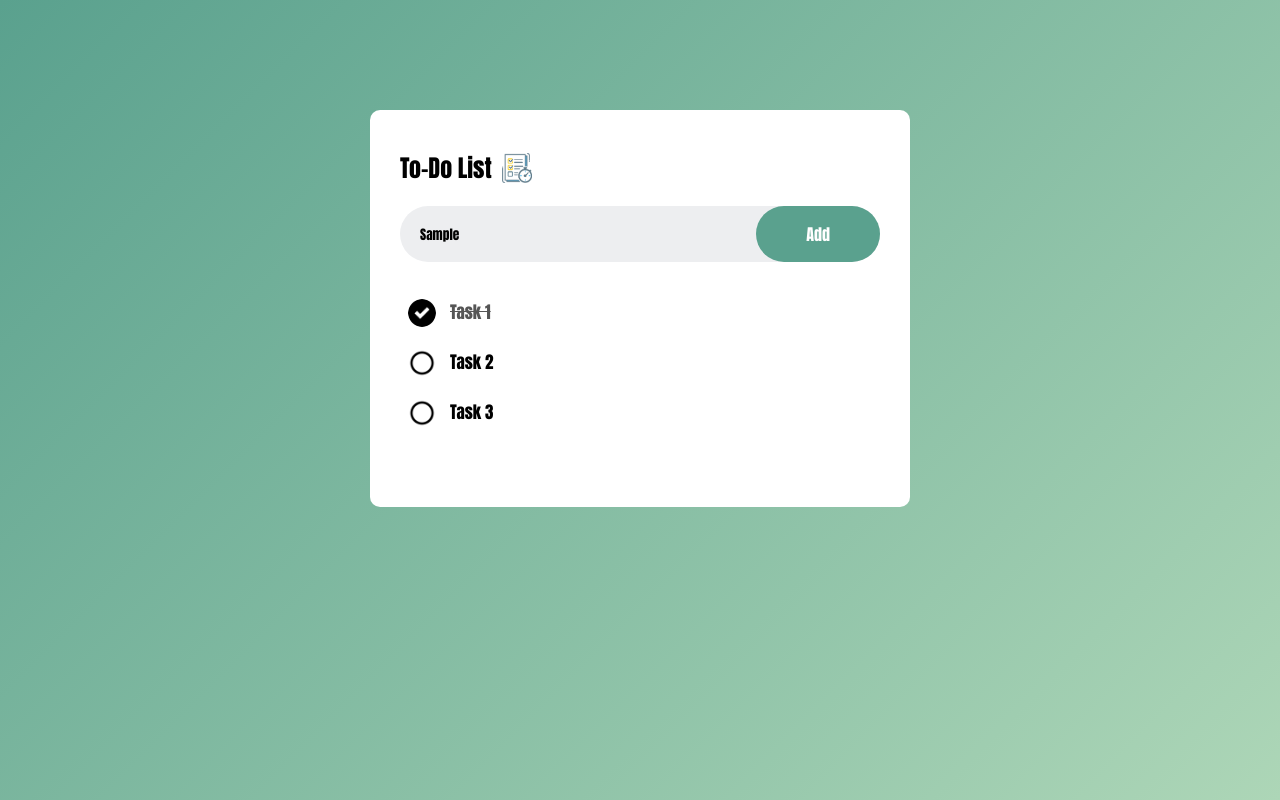
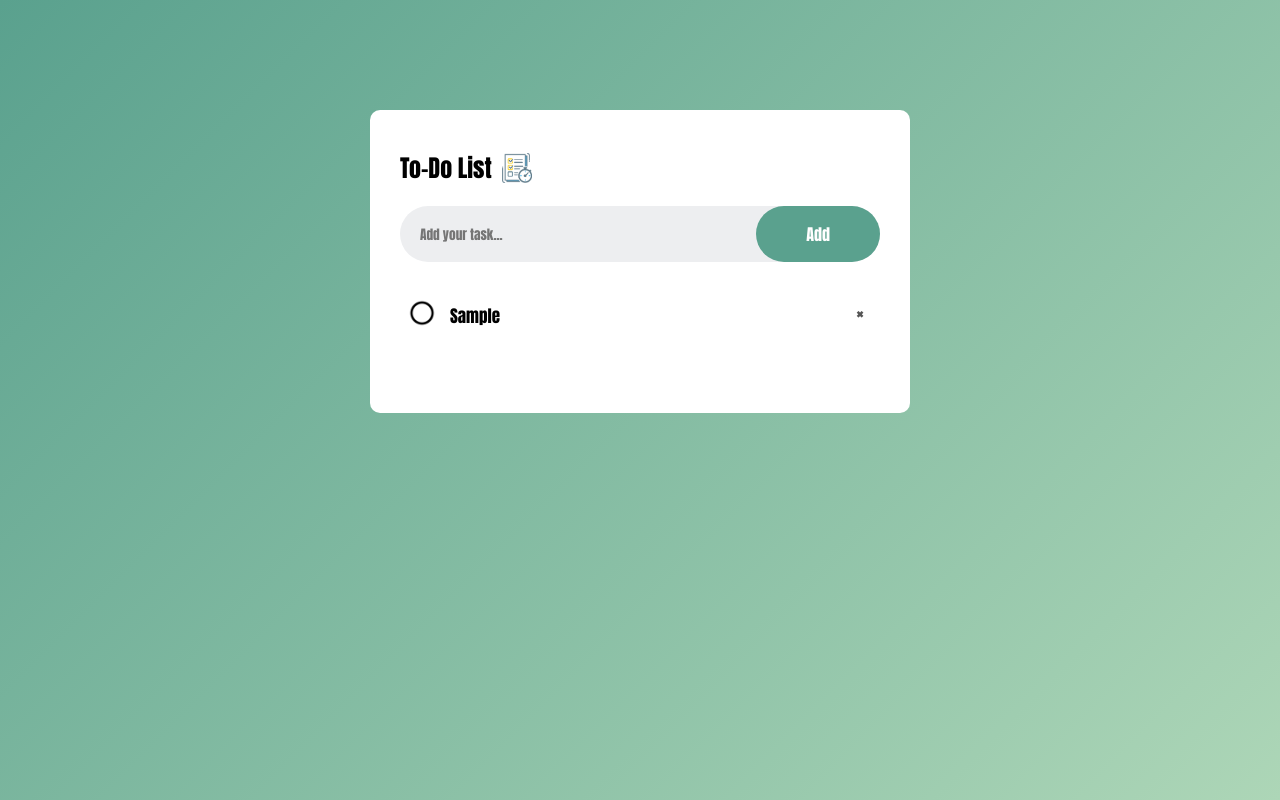
Before and after one commit to KimaX07/ToDoHTML, a plain HTML site: page index.html in a window 1280 px wide. Both pictures are taken after typing "Sample" into the empty fields and a click on the button "Add". Drawn offline with Linux system fonts and the light colour scheme.

Commit message:
Added functionality with JavaScript

```diff
--- a/index.html
+++ b/index.html
@@ -11,14 +11,13 @@
                 <h2>To-Do List <img src="images/plannerIcon.png" width="20%" height="20%"></h2>
                 <div class="row">
                     <input type="text" id="input-box" placeholder="Add your task...">
-                    <button>Add</button>
+                    <button onclick="addTask()">Add</button>
                 </div>
                 <ul id="list-container">
-                    <li class="checked">Task 1</li>
-                    <li>Task 2</li>
-                    <li>Task 3</li>
+
                 </ul>
             </div>
         </div>
+        <script src="script.js"></script>
     </body>
 </html>
--- /dev/null
+++ b/script.js
@@ -0,0 +1,46 @@
+const inputBox = document.getElementById("input-box");
+const listContainer = document.getElementById("list-container");
+
+function addTask()
+{
+    if(inputBox.value === '')
+    {
+        alert("You can't add an empty task.")
+    }
+    else
+    {
+        let li = document.createElement("li")
+        li.innerHTML = inputBox.value;
+        listContainer.appendChild(li);
+        let span = document.createElement("span");
+        span.innerHTML = "\u00d7";
+        li.appendChild(span);
+        inputBox.value = "";
+        saveData();
+    }
+}
+
+listContainer.addEventListener("click", function(e)
+{
+    if(e.target.tagName === "LI")
+    {
+        e.target.classList.toggle("checked");
+        saveData();
+    }
+    else if(e.target.tagName === "SPAN")
+    {
+        e.target.parentElement.remove();
+        saveData();
+    }
+}, false);
+
+function saveData()
+{
+    localStorage.setItem("data", listContainer.innerHTML);
+}
+
+function showTask()
+{
+    listContainer.innerHTML = localStorage.getItem("data");
+}
+showTask();
--- a/style.css
+++ b/style.css
@@ -4,13 +4,15 @@
     font-family: Impact, 'Arial Narrow Bold', sans-serif;
     box-sizing: border-box;
 }
-.container{
+.container
+{
     width: 100%;
     min-height: 100vh;
     background: linear-gradient(135deg, #5aa18e, #add6b7);
     padding: 10px;
 }
-.todo-app{
+.todo-app
+{
     width: 100%;
     max-width: 540px;
     background: #fff;
@@ -18,16 +20,19 @@
     padding: 40px 30px 70px;
     border-radius: 10px;
 }
-.todo-app h2{
-    display: flex;
+.todo-app h2
+{
+display: flex;
     align-items: center;
     margin-bottom: 20px;
 }
-.todo-app img{
+.todo-app img
+{
     width: 30px;
     margin-left: 10px;
 }
-.row{
+.row
+{
     display: flex;
     align-items: center;
     justify-content: space-between;
@@ -36,13 +41,15 @@
     padding-left: 20px;
     margin-bottom: 25px;
 }
-input{
+input
+{
     flex: 1;
     border: none;
     outline: none;
     background: transparent;
 }
-button{
+button
+{
     border: none;
     outline: none;
     padding: 16px 50px;
@@ -52,15 +59,17 @@ button{
     cursor: pointer;
     border-radius: 40px;
 }
-ul li{
+ul li
+{
     list-style: none;
     font-size: 17px;
-    padding: 12px 8px 12px 50px;
+    padding: 16px 8px 14px 50px;
     user-select: none;
     cursor: pointer;
     position: relative;
 }
-ul li::before{
+ul li::before
+{
     content: '';
     position: absolute;
     height: 28px;
@@ -72,10 +81,30 @@ ul li::before{
     top: 12px;
     left: 8px;
 }
-ul li.checked{
+ul li.checked
+{
     color: #555;
     text-decoration: line-through;
 }
-ul li.checked::before{
+ul li.checked::before
+{
     background-image: url(images/checked.png);
 }
+ul li span
+{
+    position: absolute;
+    right: 0;
+    top: 5px;
+    width: 40px;
+    height: 40px;
+    font-size: 22px;
+    color: #555;
+    line-height: 40px;
+    text-align: center;
+    border-radius: 50%;
+}
+ul li span:hover
+{
+    color: red;
+    background: #edeef0;
+}
```
